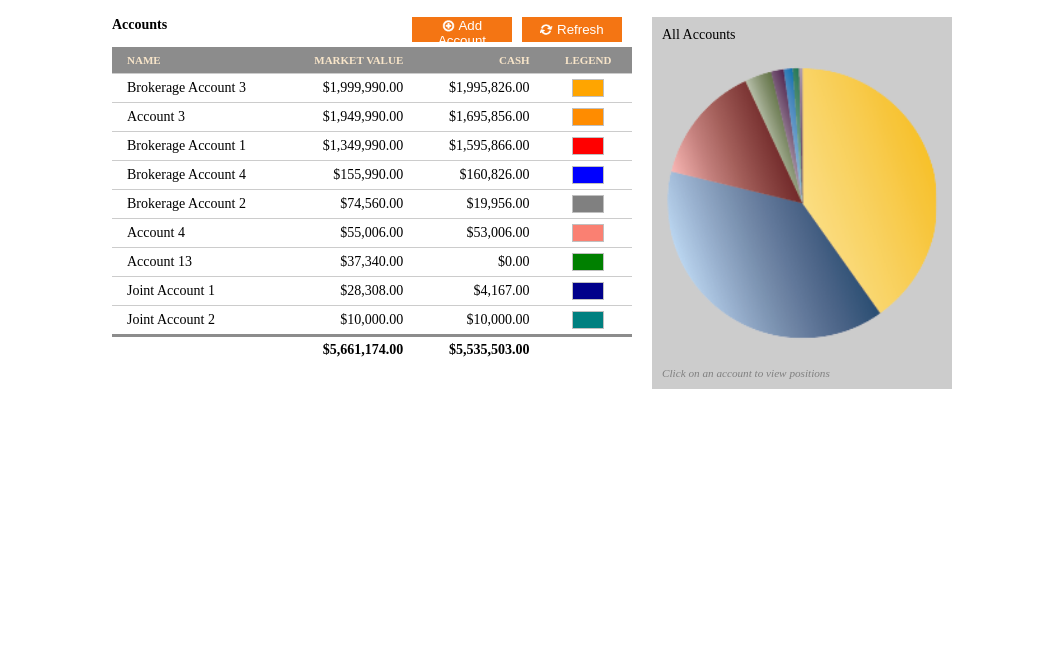
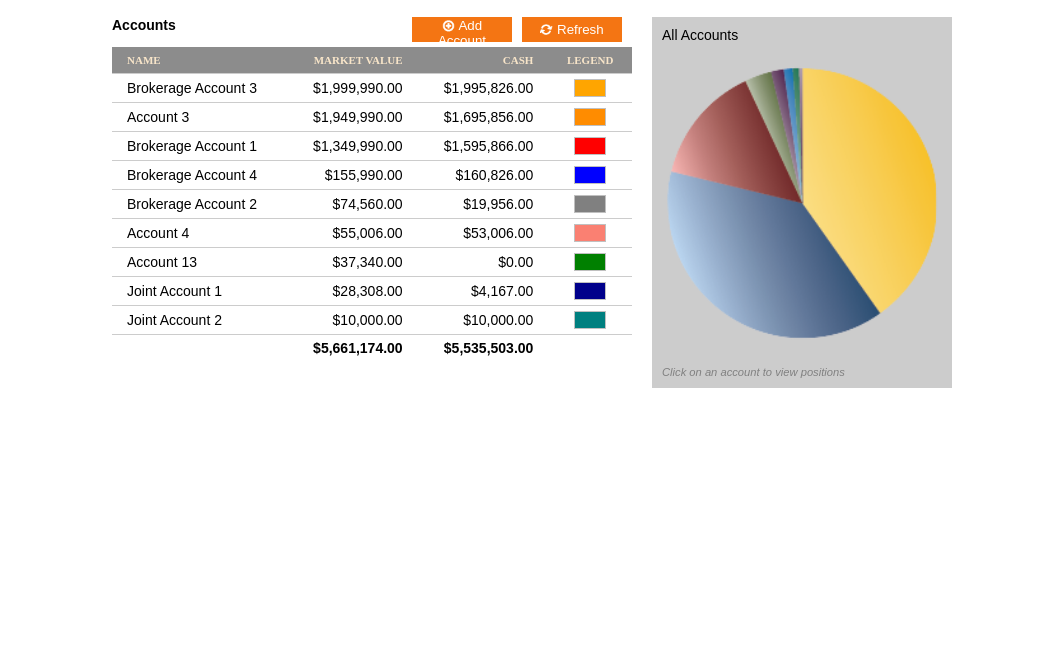
Before and after one commit to dave-hillier/bullfirst, a website: page index.html in a window 1280 px wide. Shown: the part 138-800 px from the top of the page, without its empty margins (108-1171 px from the left). Drawn offline with nearby package versions, Linux system fonts and the light colour scheme; a web font is replaced by a local one.

Commit message:
Restrict scope of tables inside the content div

```diff
--- a/css/app.css
+++ b/css/app.css
@@ -4,22 +4,21 @@
 }
 
 @font-face {
-    font-family: "myfont";
+    font-family: "Aller";
     src: url("../fonts/aller_bd-webfont.woff") format('woff');
     font-weight: bold;
 }
 
 @font-face {
-    font-family: "myfont";
+    font-family: "Aller";
     src: url("../fonts/aller_it-webfont.woff") format('woff');
-    font-weight: italic;
+    font-style: italic;
 }
 
 /* TODO: limit the scope of these globals */
 body {
     font-size: 14px;
-    font-family: "Aller";
-
+    font-family: Aller, sans-serif;
     max-width: 1000px;
     margin: 0 auto;
 }
@@ -32,24 +31,6 @@ button {
     display: block;
     text-decoration: none;
     transition: background-color 0.3s;
-}
-
-table {
-    width: 100%;
-    border-collapse:collapse;
-}
-table td {
-    padding: 5px 15px 5px 15px;
-    border-top: 1px solid #ccc;
-}
-
-table th {
-  background-color: #8C8C8C;
-  color: #F8E5C9;
-  font: bold normal 11px/22px Aller;
-  height: 22px;
-  text-transform: uppercase;
-  padding: 2px 15px 2px 15px;
 }
 
 /* Header */
@@ -69,7 +50,6 @@ table th {
     margin: 0;
     padding-left: 18px;
     font-size: 0.97em;
-    font-style: italic;
     font-weight: normal;
 }
 
@@ -103,6 +83,24 @@ table th {
     padding-right: 8%;
 }
 
+#content table {
+    width: 100%;
+    border-collapse:collapse;
+}
+#content table td {
+    padding: 5px 15px 5px 15px;
+    border-top: 1px solid #ccc;
+}
+
+#content table th {
+    background-color: #8C8C8C;
+    color: #F8E5C9;
+    font: bold normal 11px/22px Aller;
+    height: 22px;
+    text-transform: uppercase;
+    padding: 2px 15px 2px 15px;
+}
+
 /* Left Section */
 
 .left-section {
@@ -124,7 +122,7 @@ table th {
     vertical-align: middle;
 }
 
-.left-section .header > .actions { /* avoid*/
+.left-section .header > .actions { /* Should child selectors be avoided */
     flex: 1;
     display: flex;
     justify-content: flex-end;
```
